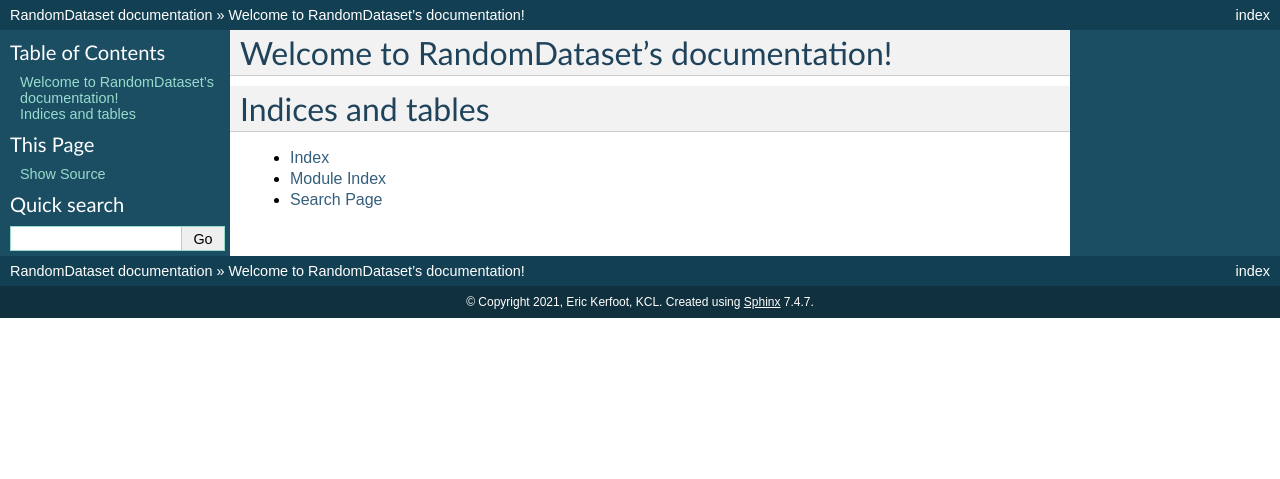
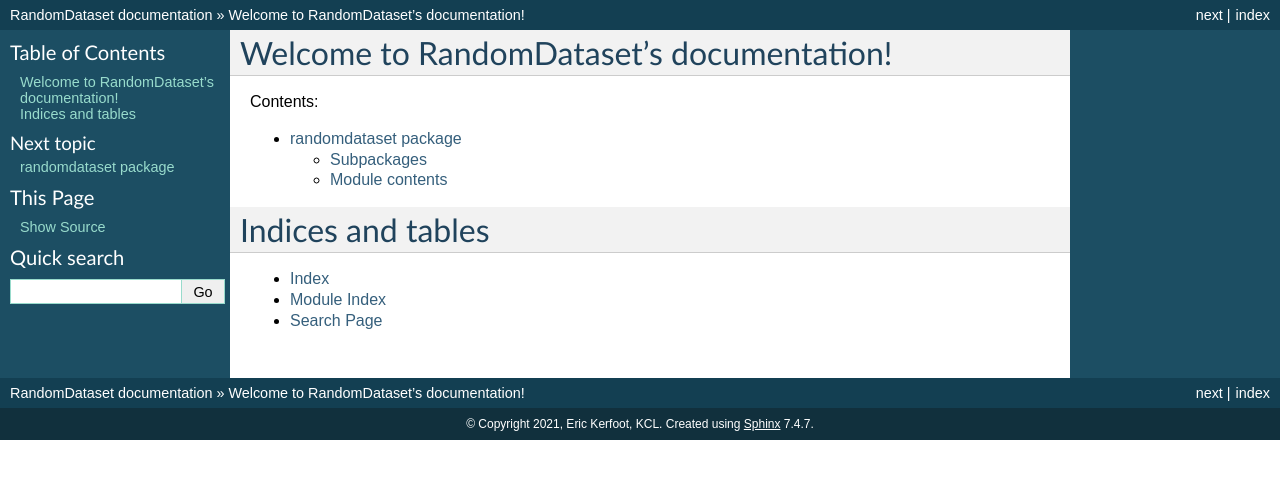
Before and after one commit to KCL-BMEIS/RandomDataset, a Sphinx documentation site: the page built from docs/index.rst, in a window 1280 px wide. Shown: the top 479 px of the page. Built offline with Sphinx 7.4.7, drawn with Linux system fonts in a browser that asks for light colours; pages that are not in the unit, such as notebooks, are missing from menus; some of the changed lines change nothing that is shown.

Commit message:
Update conf.py and index.rst

```diff
--- a/docs/conf.py
+++ b/docs/conf.py
@@ -37,7 +37,7 @@ templates_path = ['_templates']
 # List of patterns, relative to source directory, that match files and
 # directories to ignore when looking for source files.
 # This pattern also affects html_static_path and html_extra_path.
-exclude_patterns = ['_build', 'Thumbs.db', '.DS_Store', 'bin']
+exclude_patterns = ['_build', 'Thumbs.db', '.DS_Store']
 
 
 # -- Options for HTML output -------------------------------------------------
--- a/docs/index.rst
+++ b/docs/index.rst
@@ -10,7 +10,7 @@ Welcome to RandomDataset's documentation!
    :maxdepth: 2
    :caption: Contents:
 
-
+   randomdataset
 
 Indices and tables
 ==================
```
